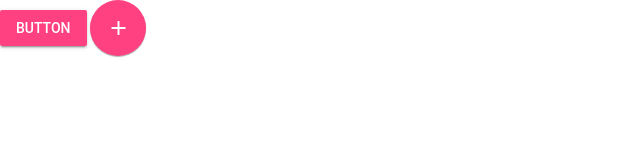
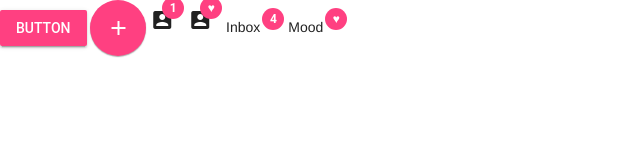
Before and after one commit to mhetreramesh/material-ui, a website: page index.html in a window 1280 px wide. Shown: the whole page, without its empty margins (0-640 px from the left). Drawn offline with nearby package versions, Linux system fonts and the light colour scheme.

Commit message:
Different buttons and badges
Signed-off-by: Ramesh Mhetre <ramesh.mhetre@vegfru.com>

```diff
--- a/index.html
+++ b/index.html
@@ -15,5 +15,14 @@
     <button class="mdl-button mdl-js-button mdl-button--fab mdl-button--colored">
       <i class="material-icons">add</i>
     </button>
+
+    <div class="material-icons mdl-badge mdl-badge--overlap" data-badge="1">account_box</div>
+    <div class="material-icons mdl-badge mdl-badge--overlap" data-badge="♥">account_box</div>
+
+    <!-- Number badge -->
+    <span class="mdl-badge" data-badge="4">Inbox</span>
+    <!-- Icon badge -->
+    <span class="mdl-badge" data-badge="♥">Mood</span>
+
   </body>
 </html>
```
